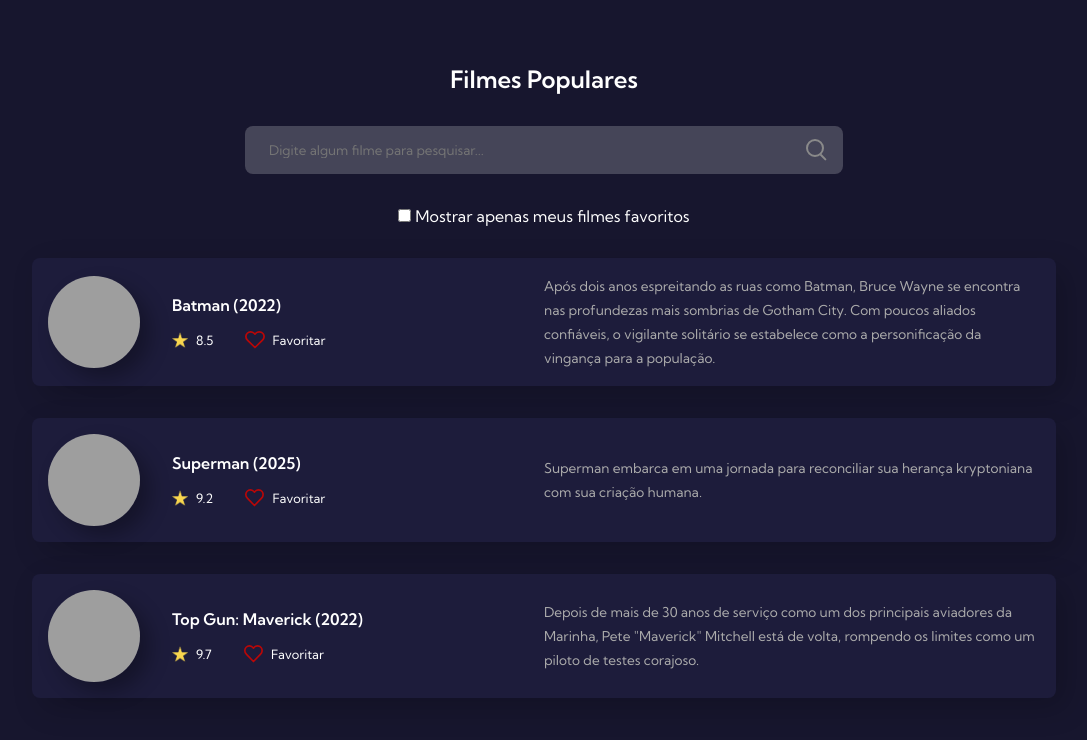
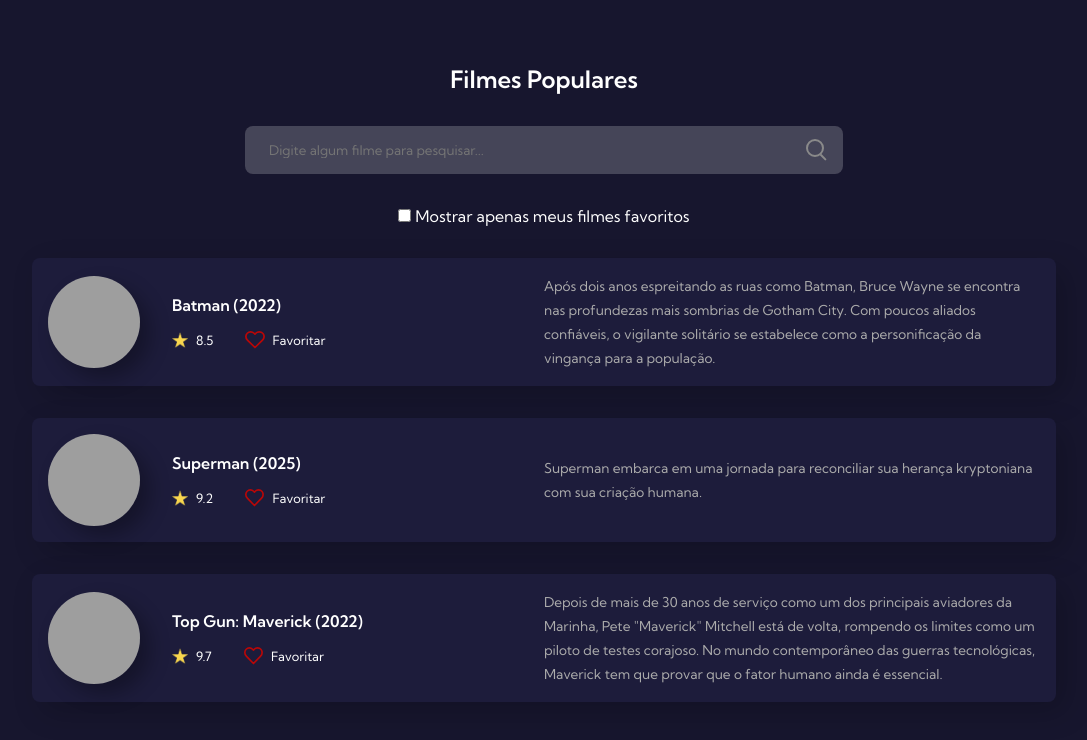
Before and after one commit to matheusaogv/Study-7DaysOfCode-Github, a plain HTML site: page index.html in a window 1280 px wide. Shown: the whole page, without its empty margins (96-1183 px from the left). Drawn offline with Linux system fonts and the light colour scheme; grey boxes are pictures that could not be loaded.

Commit message:
Update 'Top Gun' description

```diff
--- a/index.html
+++ b/index.html
@@ -90,7 +90,7 @@
           </div>
         </div>
         <div class="movie-description">
-          <span>Depois de mais de 30 anos de serviço como um dos principais aviadores da Marinha, Pete "Maverick" Mitchell está de volta, rompendo os limites como um piloto de testes corajoso. </span>
+          <span>Depois de mais de 30 anos de serviço como um dos principais aviadores da Marinha, Pete "Maverick" Mitchell está de volta, rompendo os limites como um piloto de testes corajoso. No mundo contemporâneo das guerras tecnológicas, Maverick tem que provar que o fator humano ainda é essencial.</span>
         </div>
       </div>
     </div>
```
